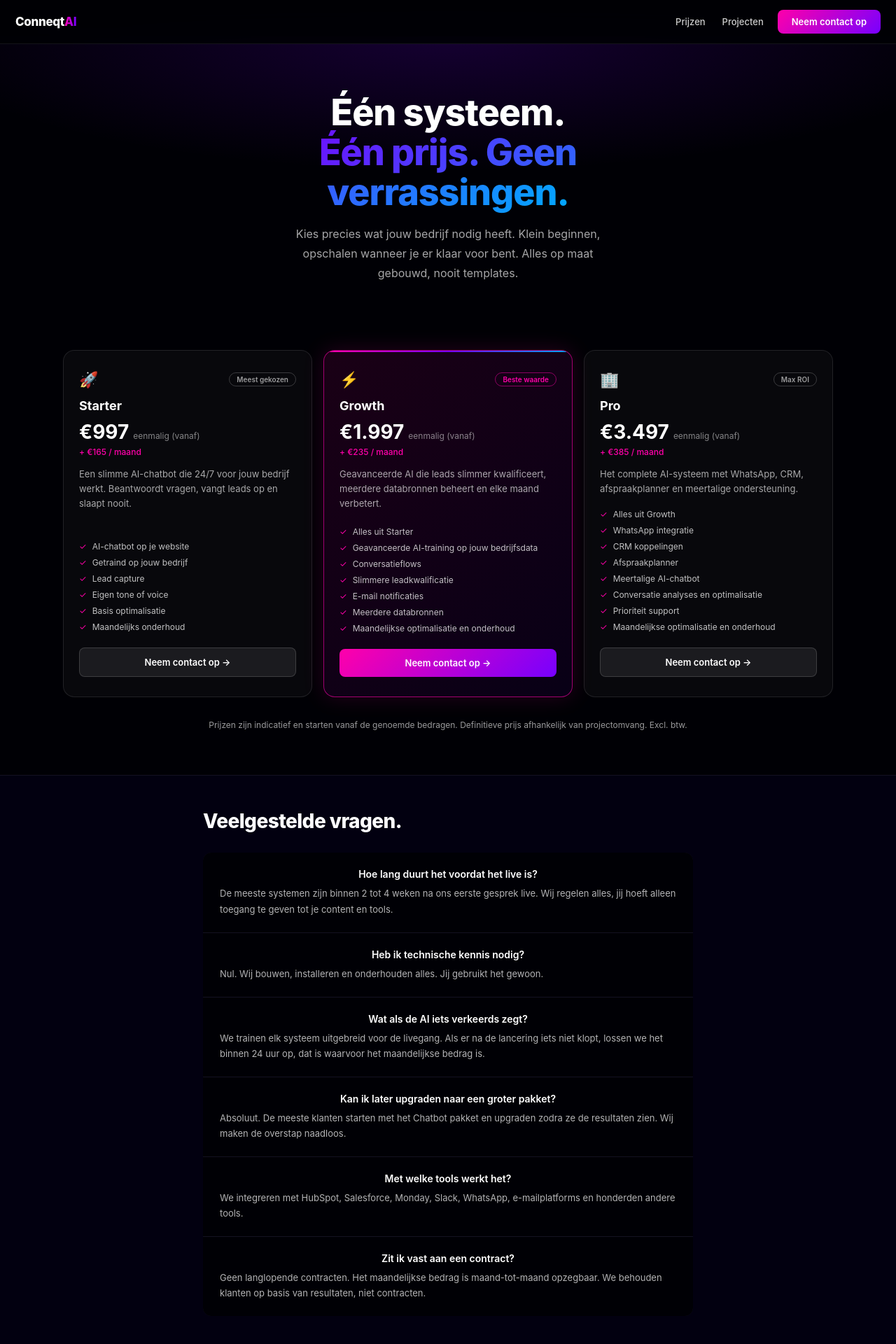
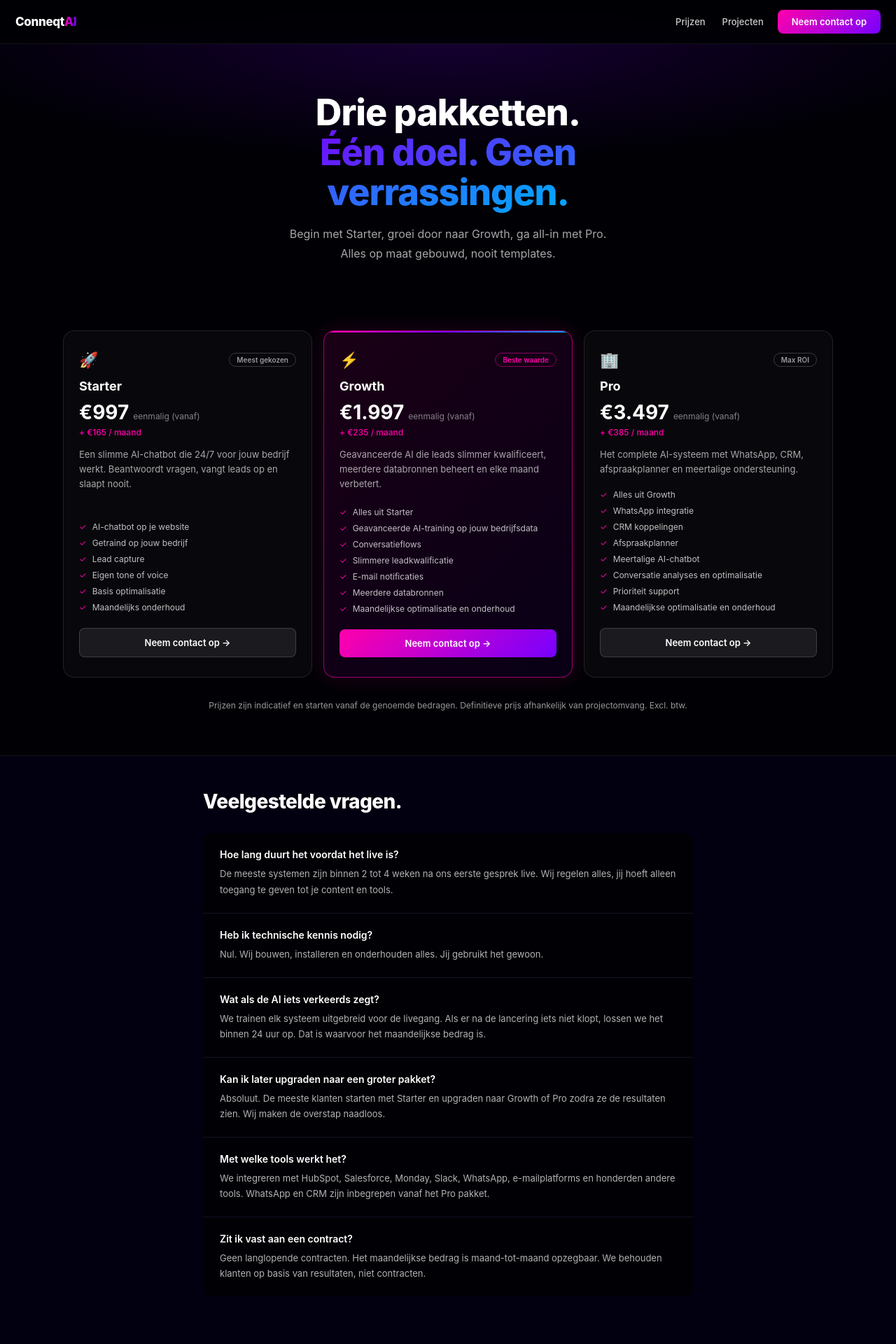
Before and after one commit to wesroord/conneqtai-website, a Next.js app: page /nl/pricing in a window 1280 px wide. Shown: the top 1920 px of the page at 70% size. Built offline with nearby package versions, Linux system fonts and the light colour scheme.

Commit message:
feat: alle secties bijgewerkt naar Starter/Growth/Pro op .com en .nl

```diff
--- a/components/sections/PricingHero.tsx
+++ b/components/sections/PricingHero.tsx
@@ -3,8 +3,8 @@ export default function PricingHero(){
     <section style={{padding:"80px 24px 48px",textAlign:"center",position:"relative",overflow:"hidden",background:"#000005"}}>
       <div style={{position:"absolute",inset:0,background:"radial-gradient(ellipse 100% 80% at 50% 0%,rgba(119,0,255,.18) 0%,transparent 60%),#000005",zIndex:0}}/>
       <div style={{position:"relative",zIndex:2,maxWidth:"700px",margin:"0 auto"}}>
-        <h1 style={{fontFamily:"'Inter',sans-serif",fontSize:"clamp(32px,6vw,52px)",fontWeight:800,letterSpacing:"-.02em",lineHeight:1.1,color:"#fff",marginBottom:"16px"}}>One system.<br/><span className="chrome">One price. No surprises.</span></h1>
-        <p style={{fontSize:"clamp(14px,2vw,16px)",color:"rgba(255,255,255,.65)",maxWidth:"480px",margin:"0 auto",lineHeight:1.75}}>Pick exactly what your business needs. Start small, scale when ready. Everything built from scratch, no templates, ever.</p>
+        <h1 style={{fontFamily:"'Inter',sans-serif",fontSize:"clamp(32px,6vw,52px)",fontWeight:800,letterSpacing:"-.02em",lineHeight:1.1,color:"#fff",marginBottom:"16px"}}>Three packages.<br/><span className="chrome">One goal. No surprises.</span></h1>
+        <p style={{fontSize:"clamp(14px,2vw,16px)",color:"rgba(255,255,255,.65)",maxWidth:"480px",margin:"0 auto",lineHeight:1.75}}>Start with Starter, grow into Growth, go all-in with Pro. Everything built from scratch, no templates, ever.</p>
       </div>
     </section>
   );
--- a/components/sections/nl/PricingFAQNL.tsx
+++ b/components/sections/nl/PricingFAQNL.tsx
@@ -1,9 +1,9 @@
 const F=[
   {q:"Hoe lang duurt het voordat het live is?",a:"De meeste systemen zijn binnen 2 tot 4 weken na ons eerste gesprek live. Wij regelen alles, jij hoeft alleen toegang te geven tot je content en tools."},
   {q:"Heb ik technische kennis nodig?",a:"Nul. Wij bouwen, installeren en onderhouden alles. Jij gebruikt het gewoon."},
-  {q:"Wat als de AI iets verkeerds zegt?",a:"We trainen elk systeem uitgebreid voor de livegang. Als er na de lancering iets niet klopt, lossen we het binnen 24 uur op, dat is waarvoor het maandelijkse bedrag is."},
-  {q:"Kan ik later upgraden naar een groter pakket?",a:"Absoluut. De meeste klanten starten met het Chatbot pakket en upgraden zodra ze de resultaten zien. Wij maken de overstap naadloos."},
-  {q:"Met welke tools werkt het?",a:"We integreren met HubSpot, Salesforce, Monday, Slack, WhatsApp, e-mailplatforms en honderden andere tools."},
+  {q:"Wat als de AI iets verkeerds zegt?",a:"We trainen elk systeem uitgebreid voor de livegang. Als er na de lancering iets niet klopt, lossen we het binnen 24 uur op. Dat is waarvoor het maandelijkse bedrag is."},
+  {q:"Kan ik later upgraden naar een groter pakket?",a:"Absoluut. De meeste klanten starten met Starter en upgraden naar Growth of Pro zodra ze de resultaten zien. Wij maken de overstap naadloos."},
+  {q:"Met welke tools werkt het?",a:"We integreren met HubSpot, Salesforce, Monday, Slack, WhatsApp, e-mailplatforms en honderden andere tools. WhatsApp en CRM zijn inbegrepen vanaf het Pro pakket."},
   {q:"Zit ik vast aan een contract?",a:"Geen langlopende contracten. Het maandelijkse bedrag is maand-tot-maand opzegbaar. We behouden klanten op basis van resultaten, niet contracten."}
 ];
 export default function PricingFAQNL(){
@@ -14,7 +14,7 @@ export default function PricingFAQNL(){
         <div style={{display:"flex",flexDirection:"column",gap:"1px",background:"rgba(255,255,255,.07)",borderRadius:"12px",overflow:"hidden"}}>
           {F.map(f=>(
             <div key={f.q} style={{padding:"22px 24px",background:"#000005"}}>
-              <div style={{fontFamily:"'Inter',sans-serif",fontSize:"14px",fontWeight:600,color:"#fff",marginBottom:"8px",textAlign:"center" as const}}>{f.q}</div>
+              <div style={{fontFamily:"'Inter',sans-serif",fontSize:"14px",fontWeight:600,color:"#fff",marginBottom:"8px"}}>{f.q}</div>
               <div style={{fontSize:"13px",color:"rgba(255,255,255,.7)",lineHeight:1.7}}>{f.a}</div>
             </div>
           ))}
--- a/components/sections/nl/PricingHeroNL.tsx
+++ b/components/sections/nl/PricingHeroNL.tsx
@@ -3,8 +3,8 @@ export default function PricingHeroNL(){
     <section style={{padding:"80px 24px 48px",textAlign:"center",position:"relative",overflow:"hidden",background:"#000005"}}>
       <div style={{position:"absolute",inset:0,background:"radial-gradient(ellipse 100% 80% at 50% 0%,rgba(119,0,255,.18) 0%,transparent 60%),#000005",zIndex:0}}/>
       <div style={{position:"relative",zIndex:2,maxWidth:"700px",margin:"0 auto"}}>
-        <h1 style={{fontFamily:"'Inter',sans-serif",fontSize:"clamp(32px,6vw,52px)",fontWeight:800,letterSpacing:"-.02em",lineHeight:1.1,color:"#fff",marginBottom:"16px"}}>Één systeem.<br/><span className="chrome">Één prijs. Geen verrassingen.</span></h1>
-        <p style={{fontSize:"clamp(14px,2vw,16px)",color:"rgba(255,255,255,.65)",maxWidth:"480px",margin:"0 auto",lineHeight:1.75}}>Kies precies wat jouw bedrijf nodig heeft. Klein beginnen, opschalen wanneer je er klaar voor bent. Alles op maat gebouwd, nooit templates.</p>
+        <h1 style={{fontFamily:"'Inter',sans-serif",fontSize:"clamp(32px,6vw,52px)",fontWeight:800,letterSpacing:"-.02em",lineHeight:1.1,color:"#fff",marginBottom:"16px"}}>Drie pakketten.<br/><span className="chrome">Één doel. Geen verrassingen.</span></h1>
+        <p style={{fontSize:"clamp(14px,2vw,16px)",color:"rgba(255,255,255,.65)",maxWidth:"480px",margin:"0 auto",lineHeight:1.75}}>Begin met Starter, groei door naar Growth, ga all-in met Pro. Alles op maat gebouwd, nooit templates.</p>
       </div>
     </section>
   );
```
Also changed, not shown: components/sections/PricingFAQ.tsx (+5 -5 lines), components/sections/Services.tsx (+3 -3 lines), components/sections/nl/ServicesNL.tsx (+3 -22 lines).
